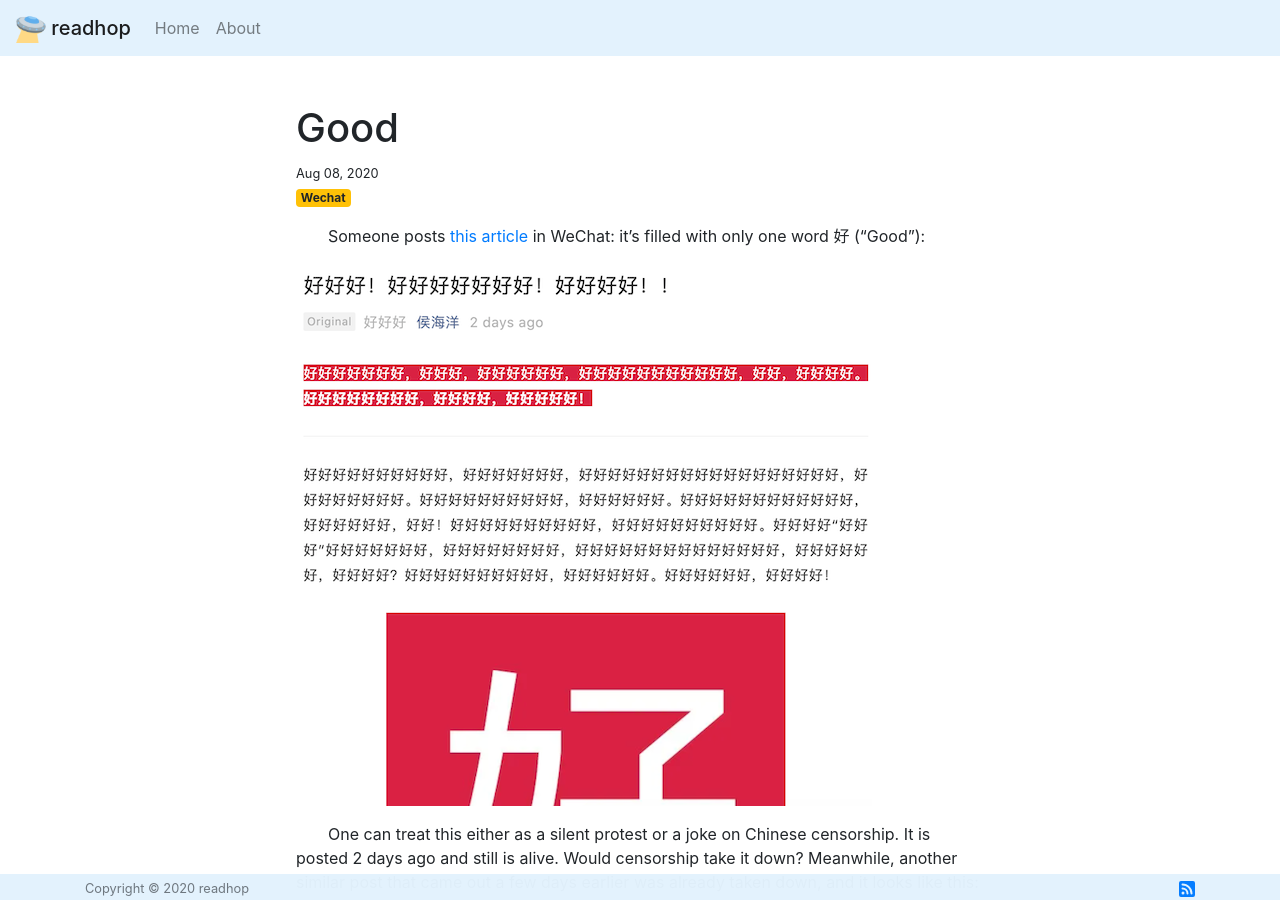
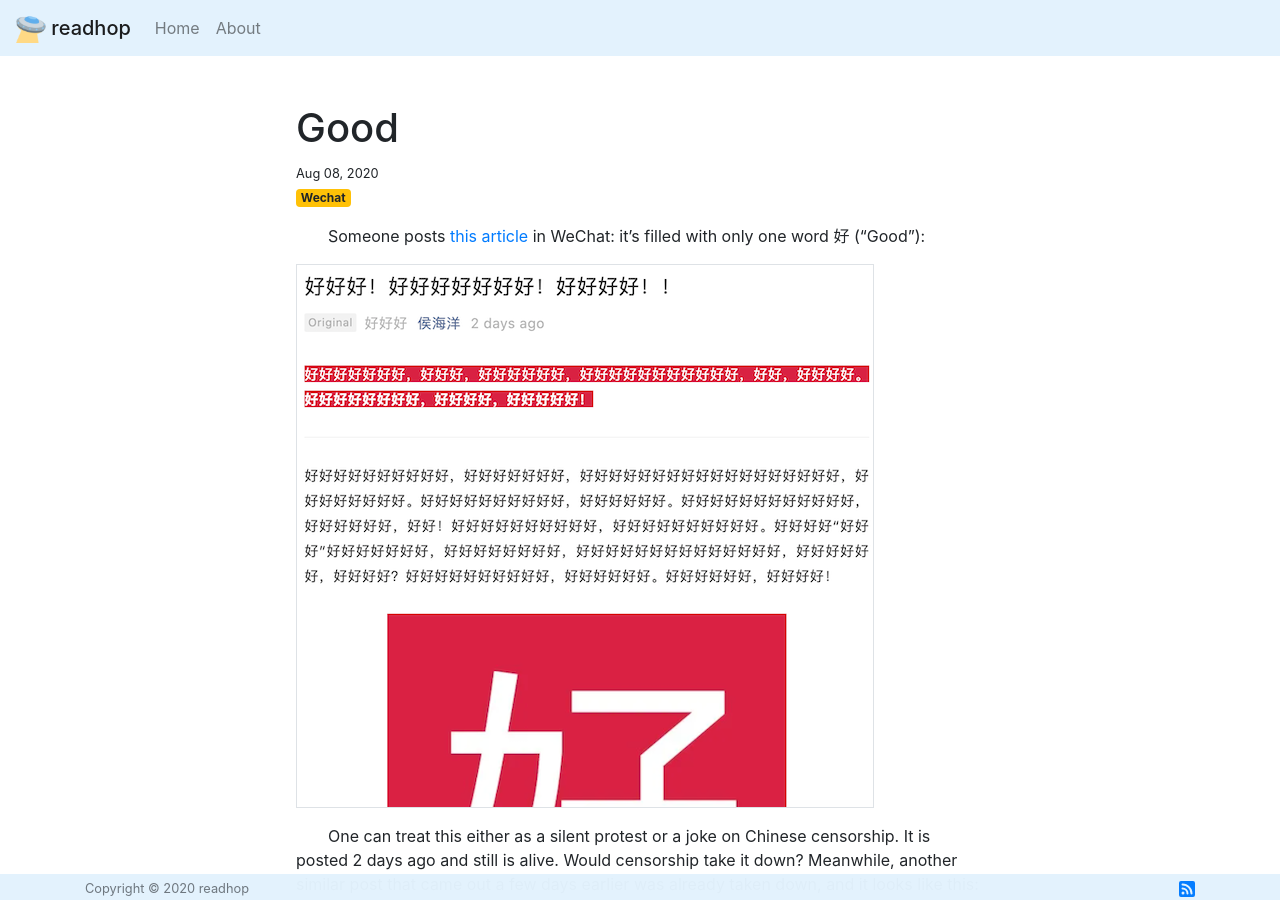
Before and after one commit to robocalpico/robocalpico.github.io, a Jekyll site: the page built from _posts/2020-08-08-good.md, in a window 1280 px wide and 900 px high. Built offline with Jekyll 4.4.1, drawn with Linux system fonts in a browser that asks for light colours; a script that is not in the unit is left out; comment, search, counter and statistics services are not loaded.

Commit message:
add borders to some images

```diff
--- a/_posts/2020-08-08-good.md
+++ b/_posts/2020-08-08-good.md
@@ -8,14 +8,14 @@ tags: Wechat
 
 Someone posts [this article](https://mp.weixin.qq.com/s?__biz=MzU5NjQyMjE3Mw==&mid=2247483785&idx=1&sn=80e9207e0b7888f33b08f4e23441168c&chksm=fe63bafbc91433edc5fdb71d31957a65aa1c3d81d9080cf615c7490308e96e74b19bc55219fe#rd) in WeChat: it’s filled with only one word 好 ("Good"):
 
-<figure><img src="{{ "/assets/img/weixin_post.png" | relative_url }}" class="img-fluid" alt="Good weixin post"></figure>
+<figure><img src="{{ "/assets/img/weixin_post.png" | relative_url }}" class="img-fluid border" alt="Good weixin post"></figure>
 
 One can treat this either as a silent protest or a joke on Chinese censorship. It is posted 2 days ago and still is alive. Would censorship take it down? Meanwhile, another similar post that came out a few days earlier was already taken down, and it looks like this:
 
-<figure><img src="{{ "/assets/img/weixin_post2.jpeg" | relative_url }}" class="img-fluid" alt="Good weixin post 2"></figure>
+<figure><img src="{{ "/assets/img/weixin_post2.jpeg" | relative_url }}" class="img-fluid border" alt="Good weixin post 2"></figure>
 
 It’s filled with one character "■". It went viral very quick, and was taken down after 4 days of existence. This is so surreal that I am not sure if such innovation against censorship has ever existed before. Some say it is to troll this great book called [平安经](https://zh.wikipedia.org/zh-hans/%E5%B9%B3%E5%AE%89%E7%BB%8F) ("book of peace"):
 
-<figure><img src="{{ "/assets/img/weixin_post3.jpg" | relative_url }}" class="img-fluid" alt="Good weixin post 3"></figure>
+<figure><img src="{{ "/assets/img/weixin_post3.jpg" | relative_url }}" class="img-fluid border" alt="Good weixin post 3"></figure>
 
 The book is filled with sentences of the same pattern, such as "xx平安", and doesn’t have any actual content. The interesting thing is [it’s written by a high-order CCP official](https://zhuanlan.zhihu.com/p/165030353), and its retail price is a whopping 299 RMB (for reference a typical book is about 20-80 RMB). Many organizations in the publishing and literature field praised and endorsed it before getting attention from the central gov. It has then been removed from shelves and the author [fired from his CCP post](https://news.sina.com.cn/c/2020-07-31/doc-iivhvpwx8550782.shtml). Like I said it is pretty surreal.
```
